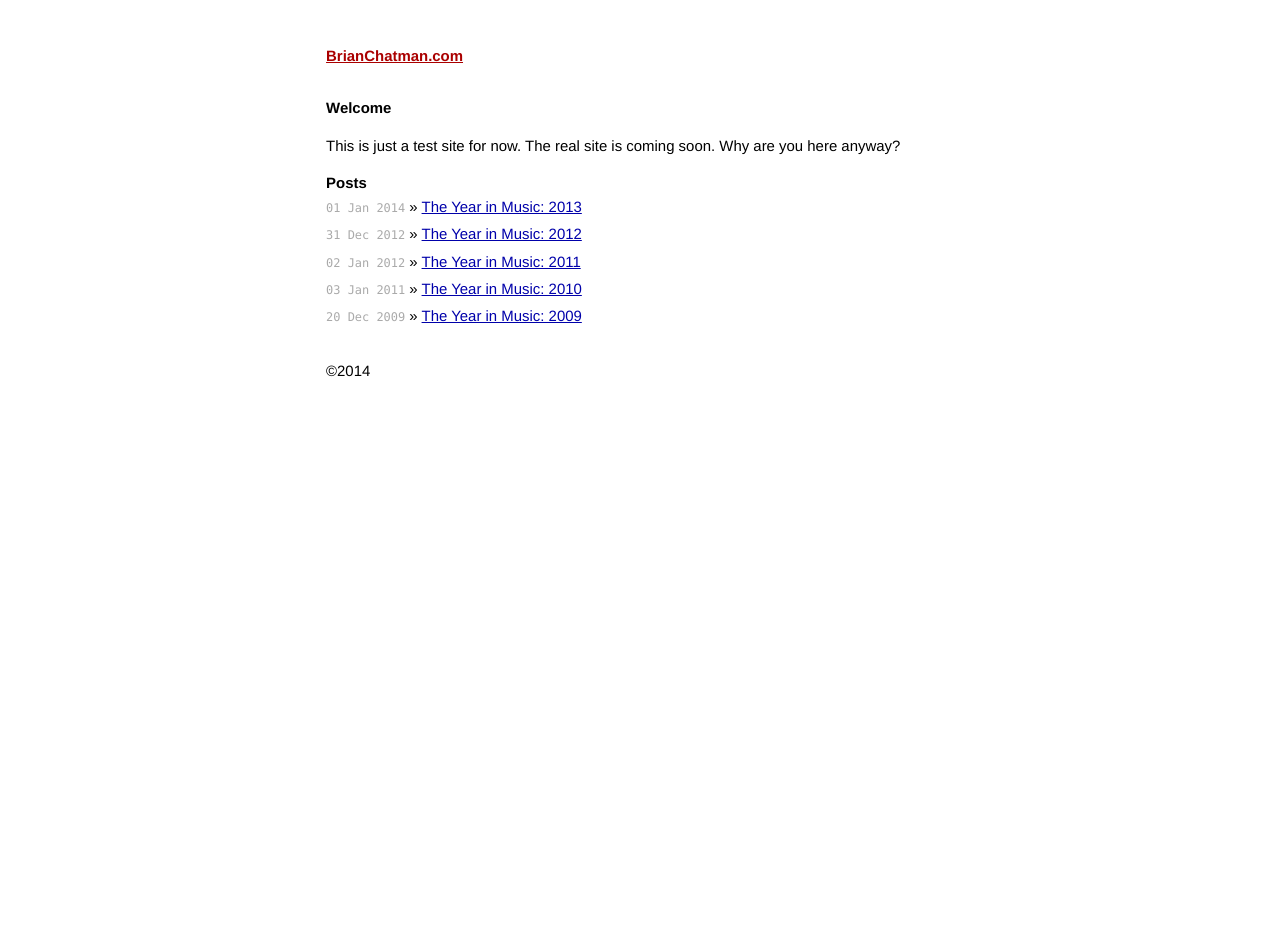
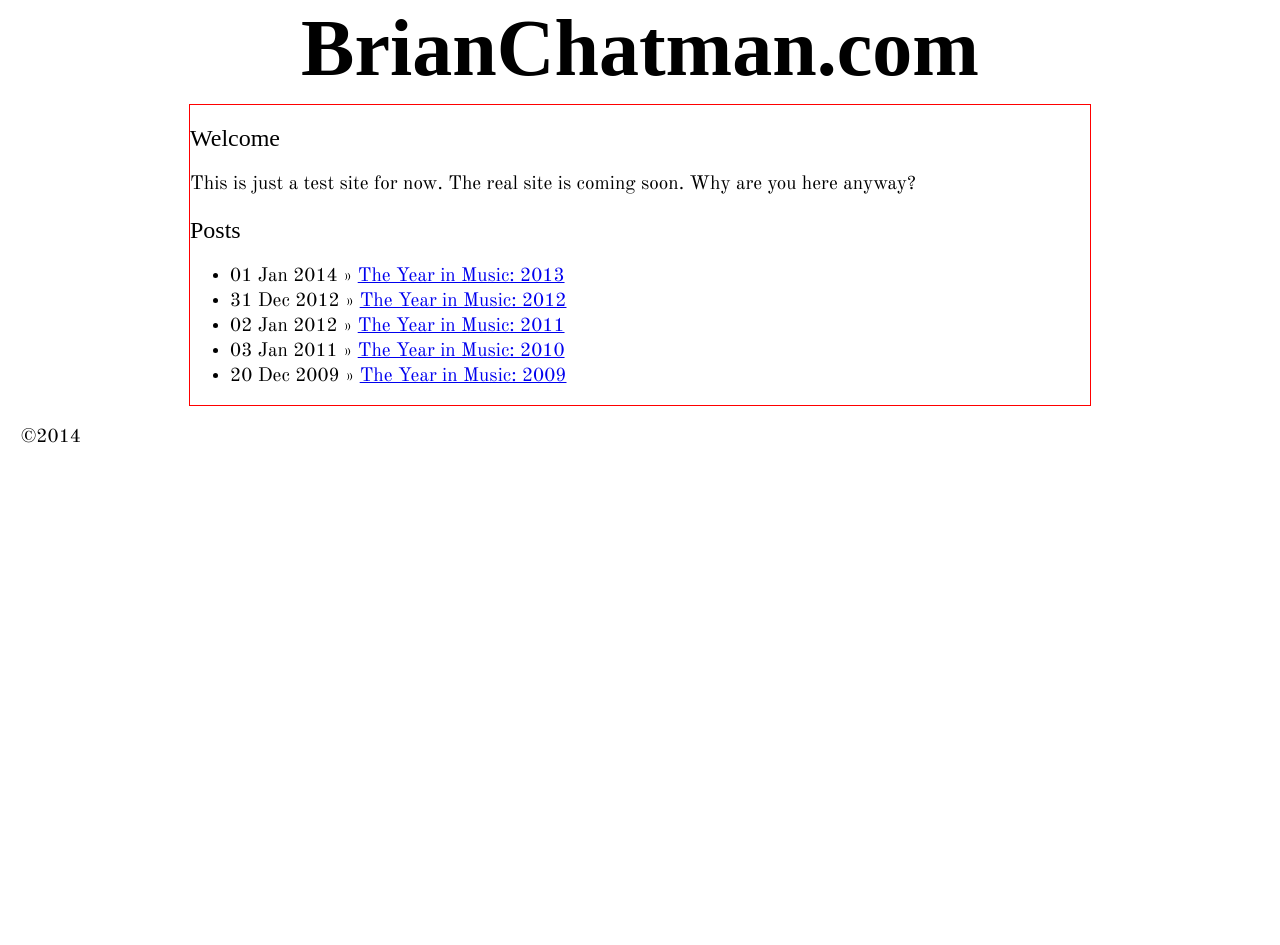
Before and after one commit to bechatman/bechatman.github.io, a Jekyll site: the page built from index.html, in a window 1280 px wide. Built offline with Jekyll 4.4.1, drawn with Linux system fonts in a browser that asks for light colours; some web fonts are replaced; Markdown is read by kramdown in place of the engine named in the settings; after the commit the page ends 900 px from its top, so only the background shows below that.

Commit message:
test design

```diff
--- a/_config.yml
+++ b/_config.yml
@@ -2,3 +2,4 @@ name: BrianChatman.com
 markdown: redcarpet
 pygments: true
 permalink: /:categories/:title/
+css: /styles.css
--- a/_layouts/default.html
+++ b/_layouts/default.html
@@ -5,14 +5,14 @@
         <meta http-equiv="X-UA-Compatible" content="IE=edge,chrome=1">
         <title>{{ page.title }}</title>
         <meta name="viewport" content="width=device-width">
-        <link rel="stylesheet" href="/css/main.css">
+        <link rel="stylesheet" href="{{ site.css }}">
 
     </head>
     <body>
 
         <div class="site">
           <header>
-            <h1 class="title"><a href="/">{{ site.name }}</a></h1>
+            <div><a href="/" class="logo">{{ site.name }}</a></div>
           </header>
           <section role="main">
           {{ content }}
--- a/_layouts/post.html
+++ b/_layouts/post.html
@@ -1,7 +1,7 @@
 ---
 layout: default
 ---
-<h2>{{ page.title }}</h2>
+<h1>{{ page.title }}</h1>
 <p class="meta">{{ page.date | date: "%B %d, %Y" }}</p>
 
 <div class="post">
--- a/css/main.css
+++ /dev/null
@@ -1,160 +0,0 @@
-/*****************************************************************************/
-/*
-/* Common
-/*
-/*****************************************************************************/
-
-/* Global Reset */
-* {
-  margin: 0;
-  padding: 0;
-}
-
-html, body { height: 100%; }
-
-body {
-  background-color: #FFF;
-  font: 13.34px Helvetica, Arial, sans-serif;
-  font-size: small;
-  text-align: center;
-}
-
-h1, h2, h3, h4, h5, h6 {
-  font-size: 100%; }
-
-h1 { margin-bottom: 1em; }
-p { margin: 1em 0; }
-
-a         { color: #00a; }
-a:hover   { color: #000; }
-a:visited { color: #a0a; }
-
-/*****************************************************************************/
-/*
-/* Home
-/*
-/*****************************************************************************/
-.posts {
-  list-style-type: none;
-  margin-bottom: 2em;
-}
-
-.posts li {
-  line-height: 1.75em;
-}
-
-.posts span {
-  color: #aaa;
-  font-family: Monaco, "Courier New", monospace;
-  font-size: 80%;
-}
-
-/*****************************************************************************/
-/*
-/* Site
-/*
-/*****************************************************************************/
-
-.site {
-  font-size: 115%;
-  text-align: justify;
-  width: 42em;
-  margin: 3em auto 2em;
-  line-height: 1.5em;
-}
-
-.header a {
-  font-weight: bold;
-  text-decoration: none;
-}
-
-.title {
-  display: inline-block;
-  margin-bottom: 2em;
-}
-
-.title a {
-  color: #a00;
-}
-
-.title a:hover {
-  color: #000;
-}
-
-.header a.extra {
-  color: #aaa;
-  margin-left: 1em;
-}
-
-.header a.extra:hover {
-  color: #000;
-}
-
-.meta {
-  color: #aaa;
-}
-
-.footer {
-  font-size: 80%;
-  color: #666;
-  border-top: 4px solid #eee;
-  margin-top: 2em;
-  overflow: hidden;
-}
-
-.footer .contact {
-  float: left;
-  margin-right: 3em;
-}
-
-.footer .contact a {
-  color: #8085C1;
-}
-
-.footer .rss {
-  margin-top: 1.1em;
-  margin-right: -.2em;
-  float: right;
-}
-
-.footer .rss img {
-  border: 0;
-}
-
-/*****************************************************************************/
-/*
-/* Posts
-/*
-/*****************************************************************************/
-
-/* standard */
-.post pre {
-  border: 1px solid #ddd;
-  background-color: #eef;
-  padding: 0 .4em;
-}
-
-.post ul, .post ol {
-  margin-left: 1.35em;
-}
-
-.post code {
-  border: 1px solid #ddd;
-  background-color: #eef;
-  padding: 0 .2em;
-}
-
-.post pre code {
-  border: none;
-}
-
-/* terminal */
-.post pre.terminal {
-  border: 1px solid #000;
-  background-color: #333;
-  color: #FFF;
-}
-
-.post pre.terminal code {
-  background-color: #333;
-}
--- a/index.html
+++ b/index.html
@@ -3,8 +3,8 @@ layout: default
 title: BrianChatman.com
 ---
 
-<div id="home">
-  <h1>Welcome</h1>
+
+  <h2>Welcome</h2>
   <p>This is just a test site for now. The real site is coming soon. Why are you here anyway?</p>
   <h2>Posts</h2>
   <ul class="posts">
@@ -12,4 +12,3 @@ title: BrianChatman.com
       <li><span>{{ post.date | date_to_string }}</span> &raquo; <a href="{{ post.url }}">{{ post.title }}</a></li>
     {% endfor %}
   </ul>
-</div>
--- /dev/null
+++ b/styles.css
@@ -0,0 +1,36 @@
+@import url(http://fonts.googleapis.com/css?family=Old+Standard+TT:400,400italic,700|Coda:400,800);
+.site {
+  max-width: 98%;
+  margin: 0 auto; }
+
+.logo {
+  display: block;
+  font-family: "Coda", serif;
+  font-weight: 800;
+  font-size: 5em;
+  line-height: 1;
+  text-decoration: none;
+  text-align: center;
+  color: black;
+  max-width: 100%; }
+
+section[role="main"] {
+  max-width: 900px;
+  width: 100%;
+  margin: 1em auto;
+  border: 1px solid red; }
+
+h1,
+h2,
+h3,
+h4,
+h5,
+h6 {
+  font-family: "Coda", serif;
+  font-weight: 400; }
+
+p,
+li,
+address {
+  font-family: "Old Standard TT", serif;
+  font-size: 1.2em; }
```
Also changed, not shown: _scss/_grid_framework.scss (added, +102 -0 lines), _scss/styles.scss (added, +44 -0 lines).
